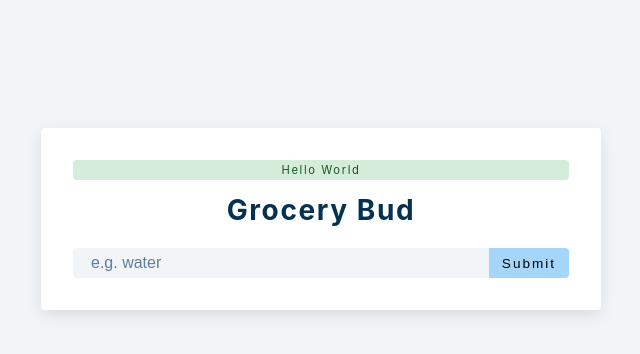
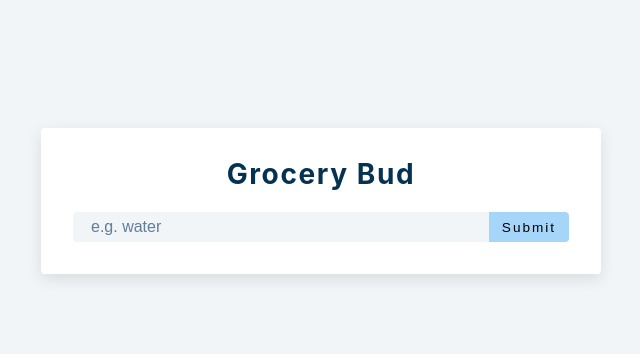
Before and after one commit to krukaleksander/grocery, a React (Create React App) app: page / in a window 1280 px wide. Shown: the top 354 px of the page, without its empty margins (319-959 px from the left). Built offline with nearby package versions, Linux system fonts and the light colour scheme.

Commit message:
set alert when type nothing

```diff
--- a/src/Alert.js
+++ b/src/Alert.js
@@ -1,6 +1,13 @@
-import React from 'react';
+import React, { useEffect } from 'react';
 
-const Alert = ({ type, msg }) => {
+const Alert = ({ type, msg, removeAlert }) => {
+
+    useEffect(() => {
+        const timeout = setTimeout(() => {
+            removeAlert();
+        }, 2000);
+        return () => clearTimeout(timeout);
+    }, [])
     return <p className={`alert alert-${type}`}>{msg}</p>
 };
 
--- a/src/App.js
+++ b/src/App.js
@@ -8,12 +8,17 @@ const App = () => {
     const [list, setList] = useState([]);
     const [isEditing, setIsEditing] = useState(false);
     const [editID, setEditID] = useState(null);
-    const [alert, setAlert] = useState({ show: true, msg: 'hello world', type: 'success' });
+    const [alert, setAlert] = useState({ show: false, msg: '', type: '' });
+
+    const showAlert = (show = false, type = '', msg = '') => {
+        setAlert({ show, type, msg })
+    }
 
     const handleSubmit = (e) => {
         e.preventDefault();
         if (!name) {
             // display alert
+            showAlert(true, 'danger', 'please enter something');
         } else if (name && isEditing) {
             // deal with edit
         }
@@ -29,7 +34,7 @@ const App = () => {
     return <section className="section-center">
 
         <form className='grocery-form' onSubmit={handleSubmit}>
-            {alert.show && <Alert {...alert} />}
+            {alert.show && <Alert {...alert} removeAlert={showAlert} />}
             <h3>grocery bud</h3>
             <div className="form-control">
                 <input type="text" className='grocery' placeholder='e.g. water' value={name} onChange={(e) => setName(e.target.value)} />
```
Also changed, not shown: 1 other file (tests, documents, lock files or other folders).
